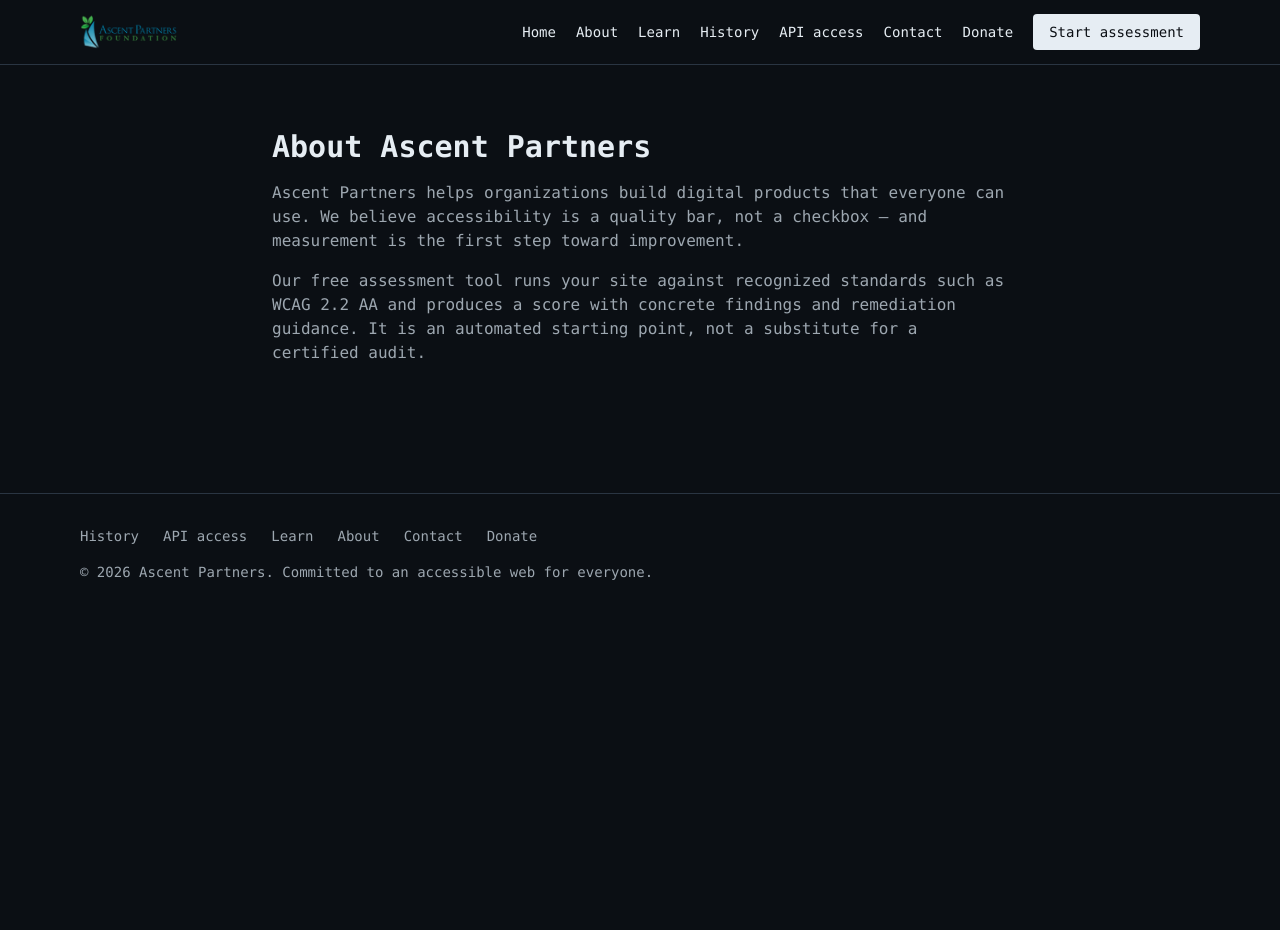
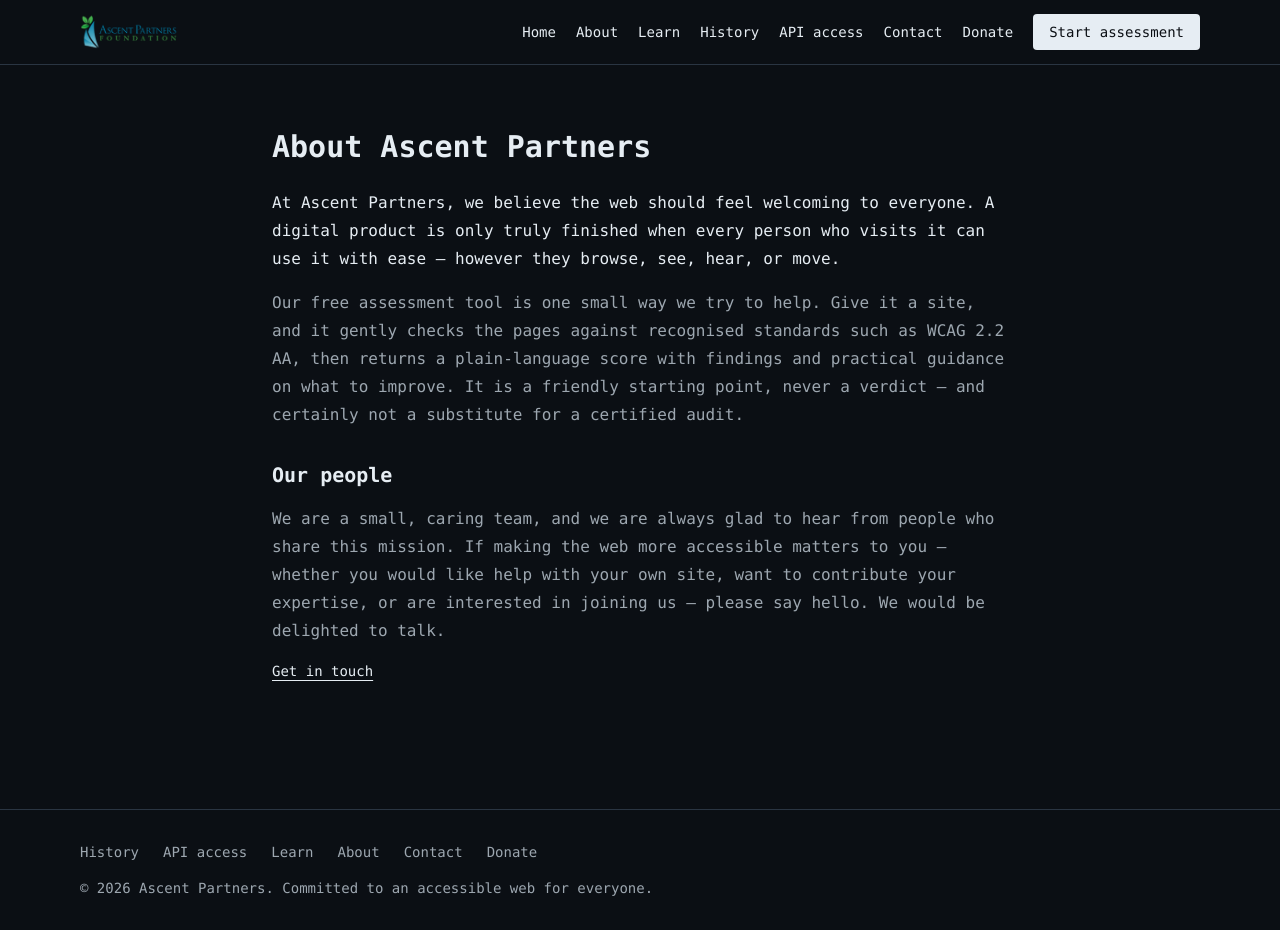
Before and after one commit to simonplmak-cloud/ascent-accessibility, a Next.js app: page /about in a window 1280 px wide. Before the commit the page ends 800 px from the top, so only its background shows below. Built offline with nearby package versions, Linux system fonts and the light colour scheme.

Commit message:
refine: warmer, more welcoming About page

```diff
--- a/src/app/about/page.tsx
+++ b/src/app/about/page.tsx
@@ -1,16 +1,35 @@
+import Link from "next/link";
+
 export default function AboutPage() {
   return (
     <div className="mx-auto max-w-3xl px-4 py-16">
       <h1 className="font-mono text-3xl font-bold text-terminal-fg">About Ascent Partners</h1>
-      <p className="mt-4 font-mono text-terminal-muted">
-        Ascent Partners helps organizations build digital products that everyone can use.
-        We believe accessibility is a quality bar, not a checkbox — and measurement is the
-        first step toward improvement.
+
+      <p className="mt-6 font-mono leading-7 text-terminal-fg">
+        At Ascent Partners, we believe the web should feel welcoming to everyone. A digital
+        product is only truly finished when every person who visits it can use it with ease —
+        however they browse, see, hear, or move.
       </p>
-      <p className="mt-4 font-mono text-terminal-muted">
-        Our free assessment tool runs your site against recognized standards such as WCAG
-        2.2 AA and produces a score with concrete findings and remediation guidance. It is
-        an automated starting point, not a substitute for a certified audit.
+
+      <p className="mt-4 font-mono leading-7 text-terminal-muted">
+        Our free assessment tool is one small way we try to help. Give it a site, and it gently
+        checks the pages against recognised standards such as WCAG 2.2 AA, then returns a
+        plain-language score with findings and practical guidance on what to improve. It is a
+        friendly starting point, never a verdict — and certainly not a substitute for a certified
+        audit.
+      </p>
+
+      <h2 className="mt-8 font-mono text-xl font-semibold text-terminal-fg">Our people</h2>
+      <p className="mt-4 font-mono leading-7 text-terminal-muted">
+        We are a small, caring team, and we are always glad to hear from people who share this
+        mission. If making the web more accessible matters to you — whether you would like help
+        with your own site, want to contribute your expertise, or are interested in joining us —
+        please say hello. We would be delighted to talk.
+      </p>
+      <p className="mt-4 font-mono text-sm text-terminal-fg">
+        <Link href="/contact" className="underline underline-offset-4 hover:text-terminal-serious">
+          Get in touch
+        </Link>
       </p>
     </div>
   );
```
